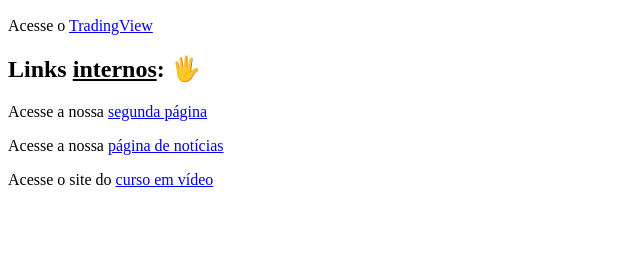
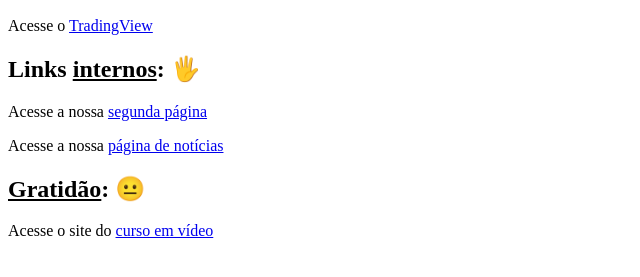
Before and after one commit to ArionWesley/Ola_Mundo, a plain HTML site: page HTML-CSS/exercícos/módulo 1/ex008/index.html in a window 1280 px wide. Shown: the part 111-388 px from the top of the page, without its empty margins (0-640 px from the left). Drawn offline with Linux system fonts and the light colour scheme.

Commit message:
Update index.html

```diff
--- a/HTML-CSS/exercícos/módulo 1/ex008/index.html
+++ b/HTML-CSS/exercícos/módulo 1/ex008/index.html
@@ -14,6 +14,7 @@
     <h2>Links <ins>internos</ins>: &#x1F590</h2>
     <p>Acesse a nossa <a href="Pag002.html" rel="next">segunda página</a></p>
     <p>Acesse a nossa <a href="noticias/pag003.html">página de notícias</a></p>
+    <h2><ins>Gratidão</ins>: &#x1F610</h2>
     <p>Acesse o site do <a href="https://www.cursoemvideo.com" target="_blank" rel="nofollow">curso em vídeo</a></p>
 </body>
 </html>
```
